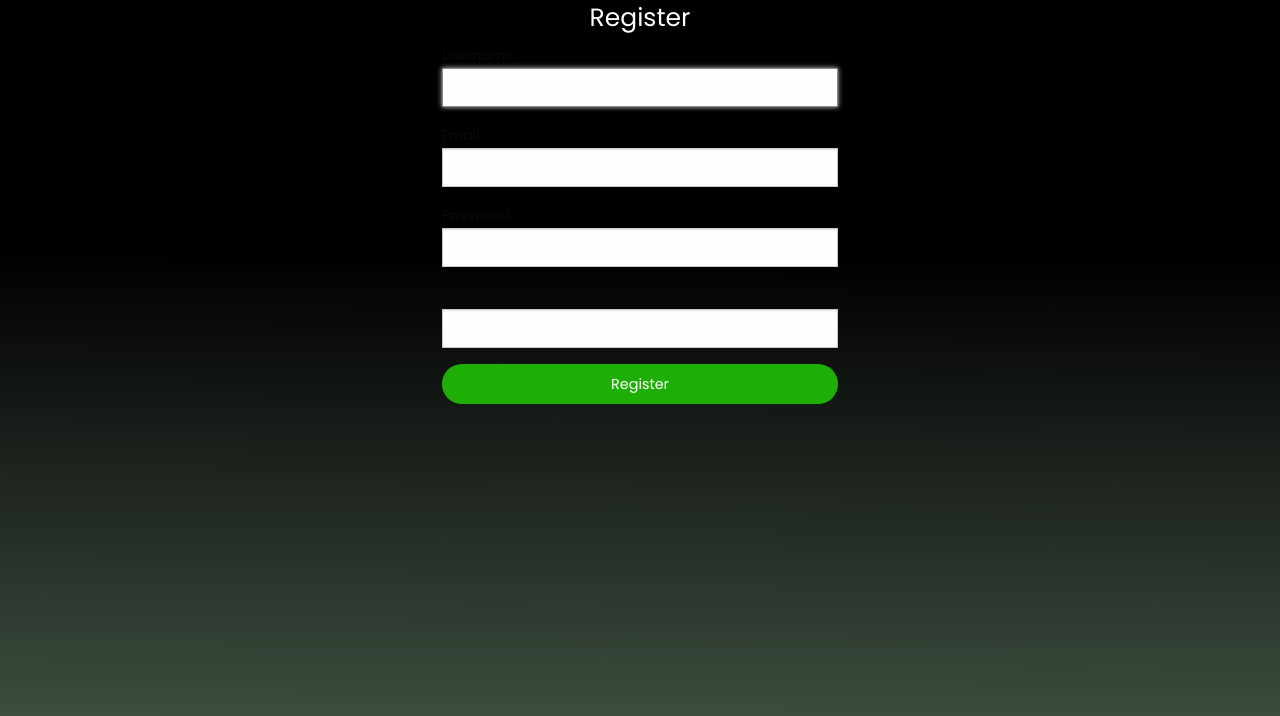
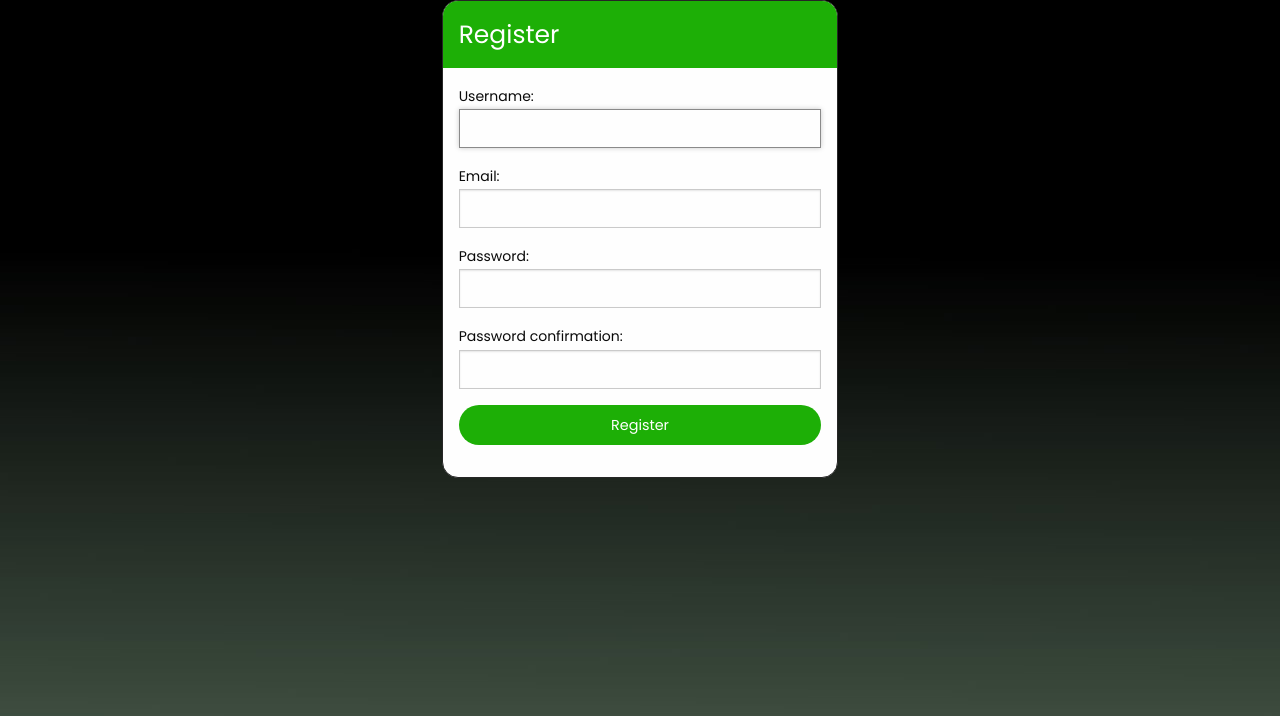
Before and after one commit to Pactionly/TimeTracker, a Django app: page /register/ in a window 1280 px wide. Shown: the part 55-771 px from the top of the page. Run offline with Django 3.2, Linux system fonts and the light colour scheme; some libraries are stand-ins or nearby versions.

Commit message:
Edited frontend on the login and register pages to make the forms visible

```diff
--- a/TimeTracker/myapp/templates/registration/register.html
+++ b/TimeTracker/myapp/templates/registration/register.html
@@ -5,10 +5,13 @@
  <div class="grid-x grid-padding-x">
    <!-- <div class="large-4 medium-4 small-12 cell"></div> -->
    <div class="large-4 medium-4 small-12 large-offset-4 medium-offset-4 cell">
-
+     <div class="card">
+       <div class="card-divider">
+         <h4 class="text-center">Register</h4>
+       </div>
+       <div class="card-section">
          <form action="/register/" method="post">
            {% csrf_token %}
-         <h4 class="text-center">Register</h4>
            {{ form.errors }}
            {{ form.username.label_tag }}
            {{ form.username }}
@@ -22,4 +25,6 @@
          </form>
        </div>
      </div>
+   </div>
+ </div>
  {% endblock %}
```
Also changed, not shown: TimeTracker/myapp/templates/registration/login.html (+6 -1 lines). Lines whose indentation alone changed are shown as unchanged.
